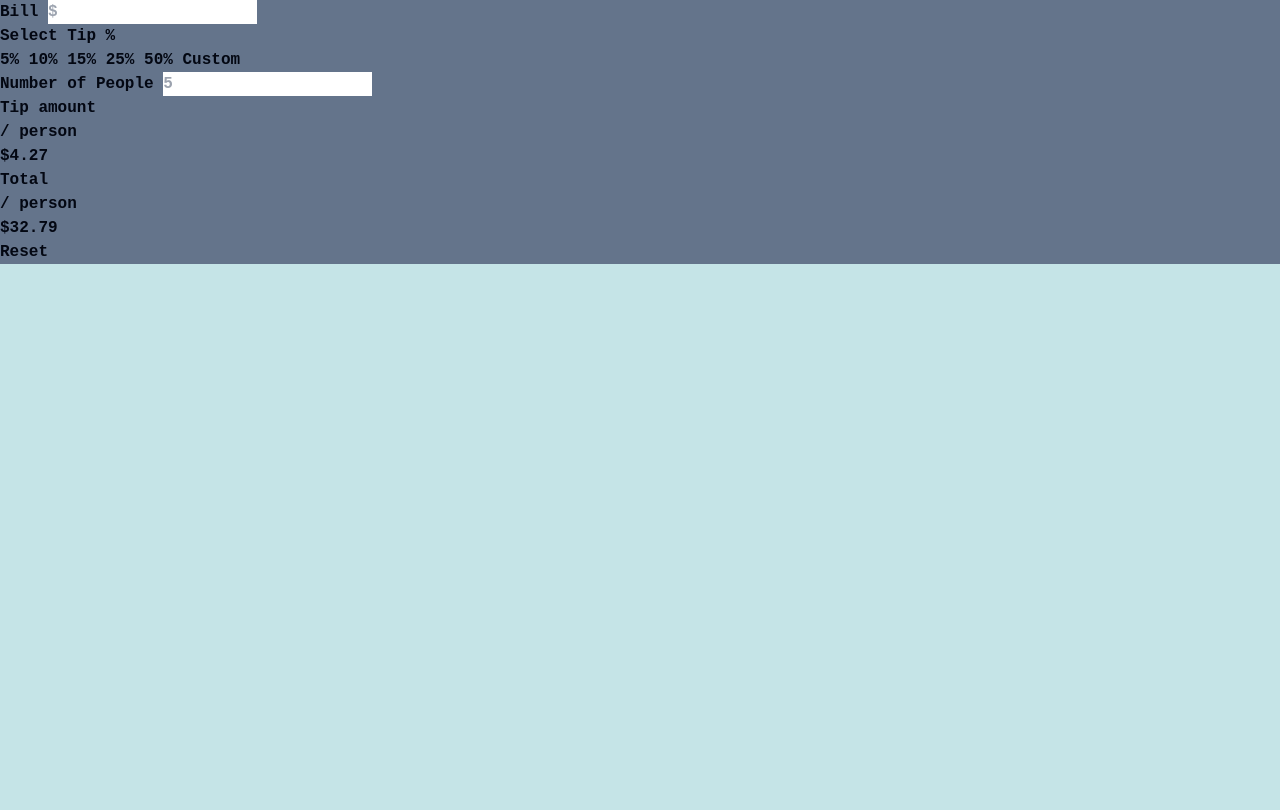
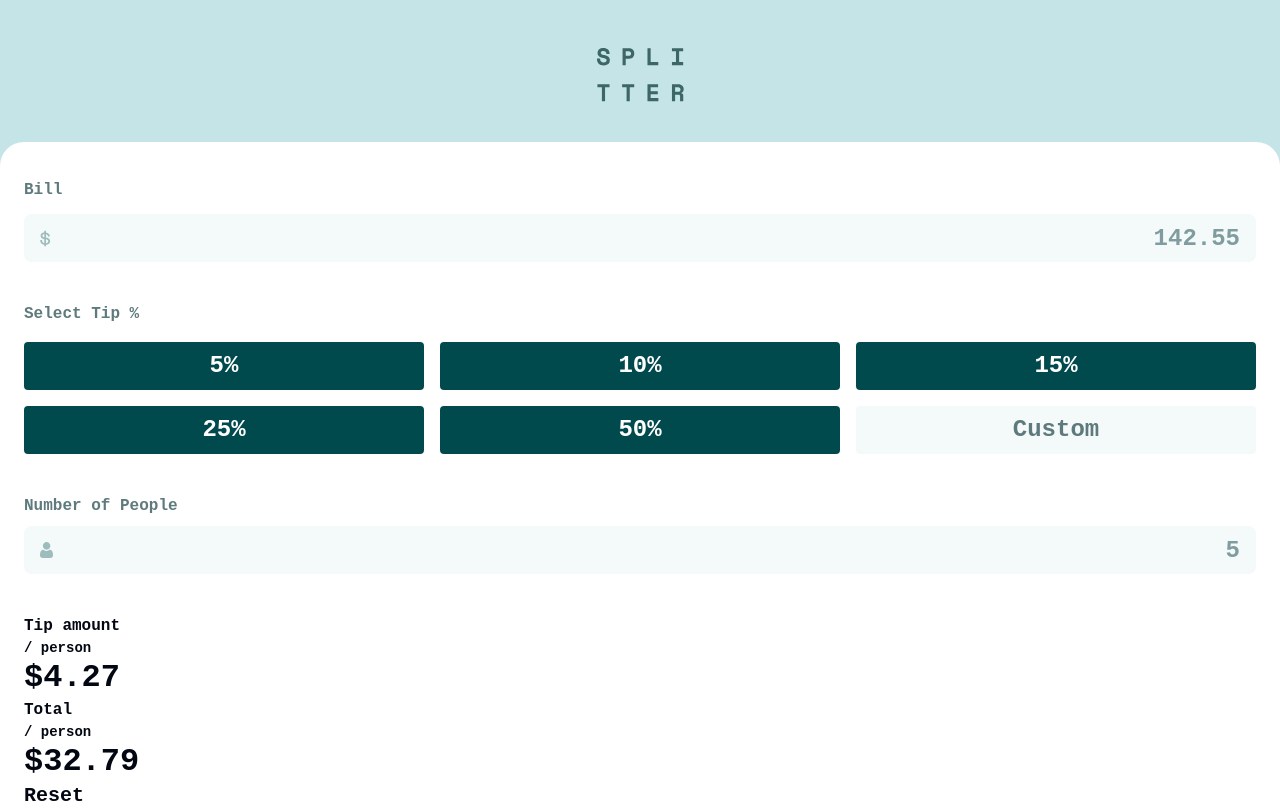
Before and after one commit to tenoriobn/projeto-19, a plain HTML site: page index.html in a window 1280 px wide. Drawn offline with Linux system fonts and the light colour scheme.

Commit message:
Estilizando primeira seção da calculadora

```diff
--- a/assets/css/tailwind/tailwind.config.js
+++ b/assets/css/tailwind/tailwind.config.js
@@ -3,8 +3,12 @@ module.exports = {
   content: ["../../../*.html"],
   theme: {
     extend: {
-      fontFamily: {
-        space: ['Space Mono', 'monospace'],
+      backgroundImage: {
+        'iconDollar': "url('./../../img/icon-dollar.svg')",
+        'iconPerson': "url('./../../img/icon-person.svg')",
+      },
+      backgroundPosition: {
+        'left-16': '16px',
       },
       colors: {
         strongCyan: 'hsl(172, 67%, 45%)',
@@ -15,6 +19,14 @@ module.exports = {
         veryLightGrayishCyan: 'hsl(189, 41%, 97%)',
         white: 'hsl(0, 0%, 100%)',
       },
+      fontFamily: {
+        space: ['Space Mono', 'monospace'],
+      },
+      fontSize: {
+        '32': ['2rem', {
+          lineHeight: '2.5rem'
+        }],
+      },
     },
   },
   plugins: [],
--- a/index.html
+++ b/index.html
@@ -8,40 +8,45 @@
     <link rel="shortcut icon" href="assets/img/favicon-32x32.png" type="image/x-icon">
     <title>Frontend Mentor | Tip calculator app</title>
 </head>
-<body class="bg-lightGrayishCyan text-gray-950 font-space font-bold h-screen">
-    <main class="bg-slate-500">
-        <section class="">
-            <label for="" class="">Bill</label>
-            <input type="text" id="" class="" placeholder="$">
+<body class="grid bg-lightGrayishCyan text-gray-950 font-space font-bold h-screen">
+    <header class="justify-self-center self-center mt-12 mb-10">
+        <img src="assets/img/logo.svg" alt="Tip Calculator APP logo">
+    </header>
 
-            <div class="">
-                <h2 class="">Select Tip %</h2>
-                <button class="">5%</button>
-                <button class="">10%</button>
-                <button class="">15%</button>
-                <button class="">25%</button>
-                <button class="">50%</button>
-                <button class="">Custom</button>
+    <main class="bg-white px-6 rounded-t-3xl">
+        <section class="flex flex-col pt-9">
+            <label for="" class="text-base text-darkGrayishCyan mb-3">Bill</label>
+            <input type="text" id="" class="outline-none bg-veryLightGrayishCyan bg-iconDollar bg-no-repeat bg-left-16 text-2xl text-veryDarkCyan placeholder:text-grayishCyan focus:border-2 focus:border-solid focus:border-strongCyan rounded-lg text-right placeholder:text-right h-12 px-4 mb-10" placeholder="142.55">
+
+            <h2 class="text-base text-darkGrayishCyan mb-4">Select Tip %</h2>
+
+            <div class="grid gap-4 grid-cols-2 md:grid-cols-3 mb-10">
+                <button class="bg-veryDarkCyan hover:bg-strongCyan text-2xl text-white rounded hover:text-veryDarkCyan h-12 w-full">5%</button>
+                <button class="bg-veryDarkCyan hover:bg-strongCyan text-2xl text-white rounded hover:text-veryDarkCyan h-12 w-full">10%</button>
+                <button class="bg-veryDarkCyan hover:bg-strongCyan text-2xl text-white rounded hover:text-veryDarkCyan h-12 w-full">15%</button>
+                <button class="bg-veryDarkCyan hover:bg-strongCyan text-2xl text-white rounded hover:text-veryDarkCyan h-12 w-full">25%</button>
+                <button class="bg-veryDarkCyan hover:bg-strongCyan text-2xl text-white rounded hover:text-veryDarkCyan h-12 w-full">50%</button>
+                <button class="bg-veryLightGrayishCyan hover:bg-strongCyan text-2xl text-darkGrayishCyan rounded hover:text-veryDarkCyan h-12 w-full">Custom</button>
             </div>
 
-            <label for="" class="">Number of People</label>
-            <input type="text" id="" class="" placeholder="5">
+            <label for="" class="text-base text-darkGrayishCyan mb-2">Number of People</label>
+            <input type="text" id="" class="outline-none bg-veryLightGrayishCyan bg-iconPerson bg-no-repeat bg-left-16 text-2xl text-veryDarkCyan placeholder:text-grayishCyan focus:border-2 focus:border-solid focus:border-strongCyan rounded-lg text-right placeholder:text-right h-12 px-4 mb-10" placeholder="5">
         </section>
 
         <section class="">
             <div class="">
-                <h2 class="">Tip amount</h2>
-                <p class="">/ person</p>
-                <h3 class="">$4.27</h3>
+                <h2 class="text-base">Tip amount</h2>
+                <p class="text-sm">/ person</p>
+                <h3 class="text-32">$4.27</h3>
             </div>
 
             <div class="">
-                <h2 class="">Total</h2>
-                <p class="">/ person</p>
-                <h3 class="">$32.79</h3>
+                <h2 class="text-base">Total</h2>
+                <p class="text-sm">/ person</p>
+                <h3 class="text-32">$32.79</h3>
             </div>
 
-            <button class="">Reset</button>
+            <button class="text-xl">Reset</button>
         </section>
     </main>
 
```
Also changed, not shown: assets/css/base/tailwind.css.
